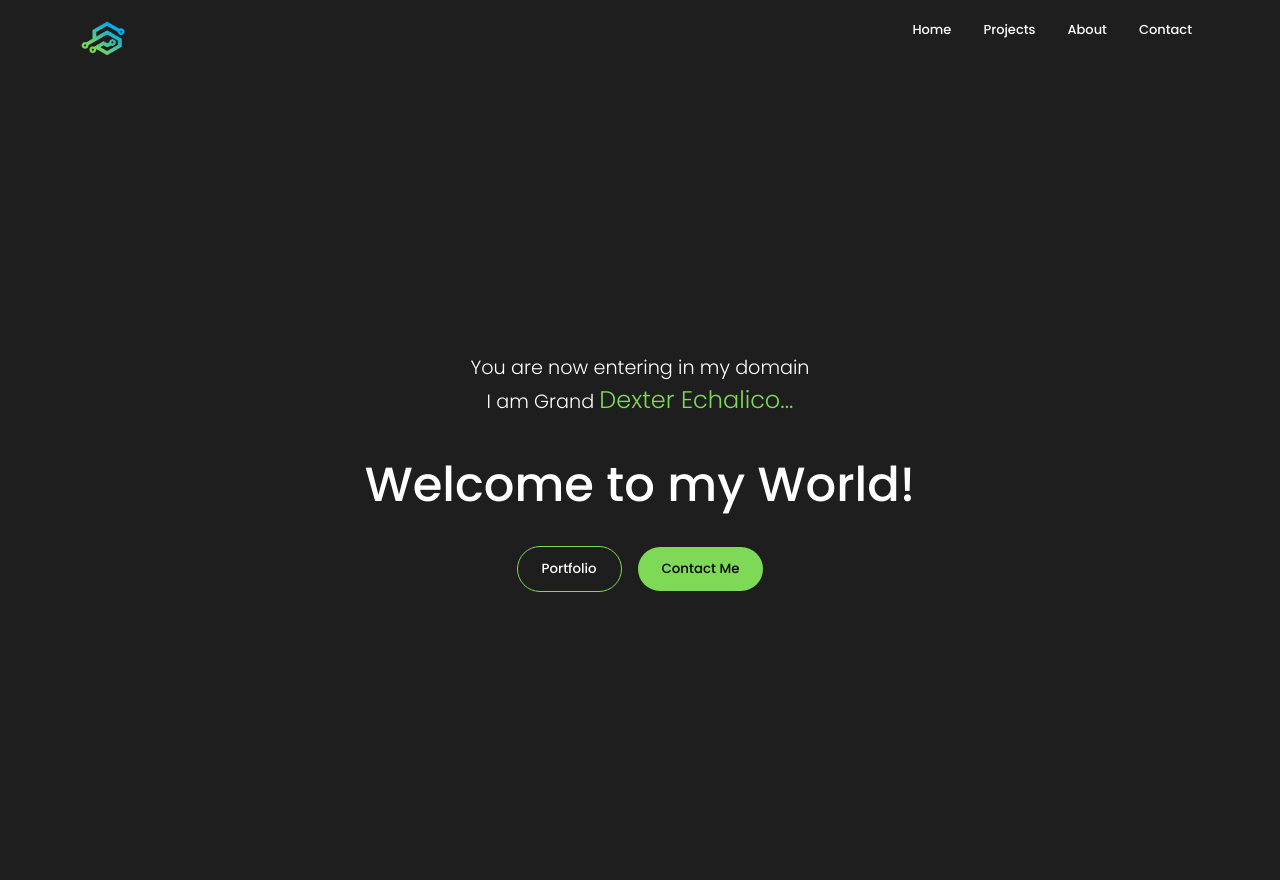
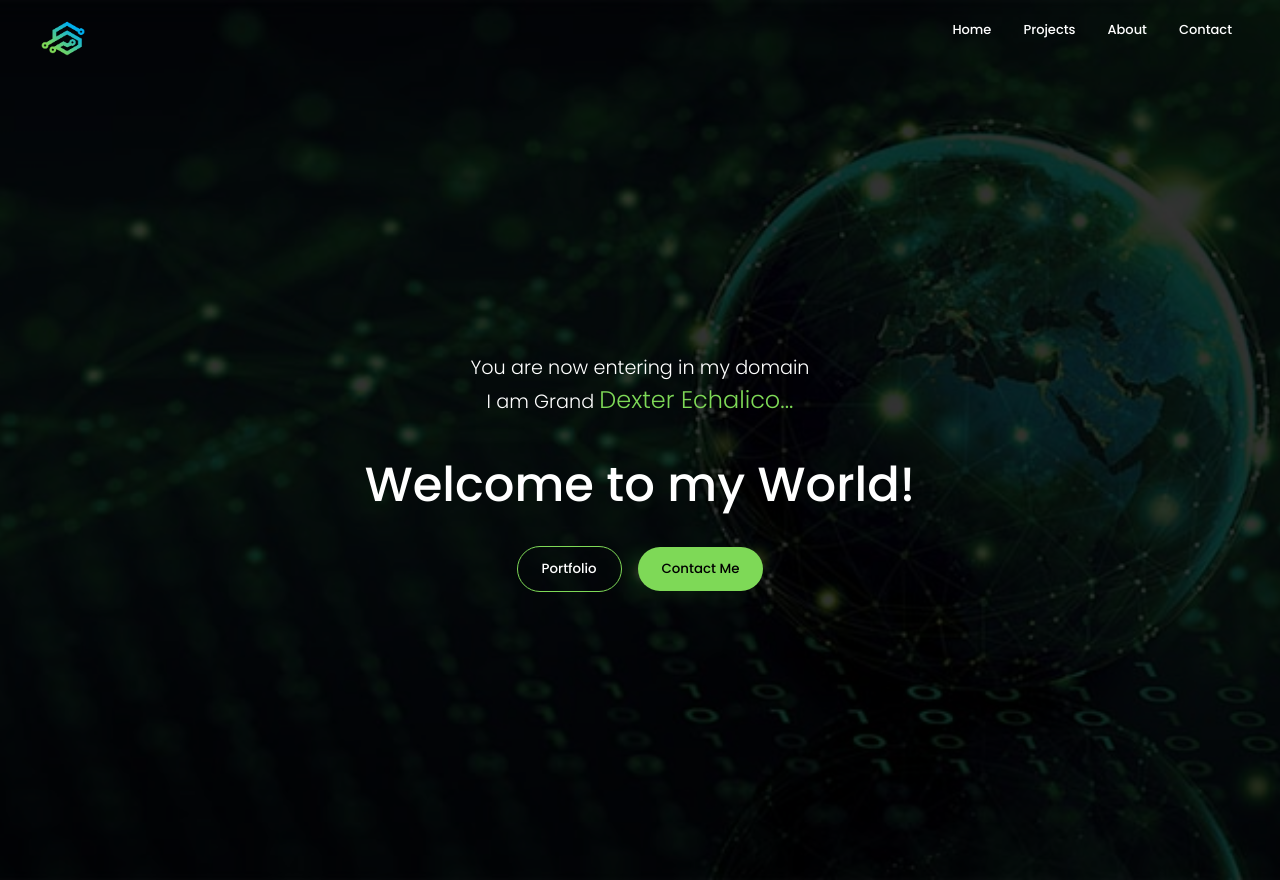
Before and after one commit to Jimzon/grand-dexter, a React (Create React App) app: page / in a window 1280 px wide. Before the commit the page ends 816 px from the top, so only its background shows below. Built offline with nearby package versions, Linux system fonts and the light colour scheme.

Commit message:
added bg-image in intro section

```diff
--- a/src/App.js
+++ b/src/App.js
@@ -1,10 +1,8 @@
-import Navbar from "./components/NavBar/navbar";
 import Intro from "./components/Intro/intro";
 
 function App() {
   return (
     <div>
-      <Navbar />
       <Intro />
     </div>
   );
--- a/src/components/Intro/intro.css
+++ b/src/components/Intro/intro.css
@@ -1,10 +1,24 @@
 #intro {
-  height: calc(100vh - 4rem);
+  /* height: calc(100vh - 4rem); */
   width: 100vw;
-  max-width: 75rem;
+  /* max-width: 75rem; */
   margin: 0 auto;
   overflow: hidden;
   position: relative;
+  background-image: url("../../assets/bg-image-2.jpg");
+  background-size: cover;
+  background-position: center;
+  background-repeat: no-repeat;
+  position: relative;
+}
+#intro::before {
+  content: "";
+  position: absolute;
+  top: 0;
+  left: 0;
+  width: 100%;
+  height: 100%;
+  background-color: rgba(0, 0, 0, 0.8);
 }
 .introContent {
   height: 100vh;
@@ -17,6 +31,8 @@
   justify-content: center;
   align-items: center;
   text-align: center;
+  position: relative;
+  z-index: 1;
 }
 .introText {
   font-size: 1.2rem;
@@ -36,11 +52,3 @@
   font-size: 3rem;
   font-weight: 500;
 }
-.btn {
-  background: white;
-  margin: 1rem 0;
-  padding: 0.75rem 1.5rem;
-  border: none;
-  border-radius: 2rem;
-  cursor: pointer;
-}
--- a/src/components/Intro/intro.js
+++ b/src/components/Intro/intro.js
@@ -1,12 +1,13 @@
 import React from "react";
 import "./intro.css";
 import "./introBtn.css";
-import { Link } from "react-scroll";
 import IntroBtn from "./introBtn";
+import Navbar from "../NavBar/navbar";
 
 const Intro = () => {
   return (
     <section id="intro">
+      <Navbar />
       <div className="introContent">
         <span className="introText">You are now entering in my domain</span>
         <span className="introName">
--- a/src/components/NavBar/navbar.css
+++ b/src/components/NavBar/navbar.css
@@ -1,8 +1,8 @@
 .navbar {
-  background: rgb(30, 30, 30);
+  /* background: rgb(30, 30, 30); */
   height: 5rem;
   width: 100vw;
-  max-width: 75rem;
+  /* max-width: 75rem; */
   margin: 0 auto;
   padding: 1rem 2rem;
   display: flex;
```
Also changed, not shown: src/assets/bg-image-2.jpg (added), src/assets/bg-image.jpeg (added).
